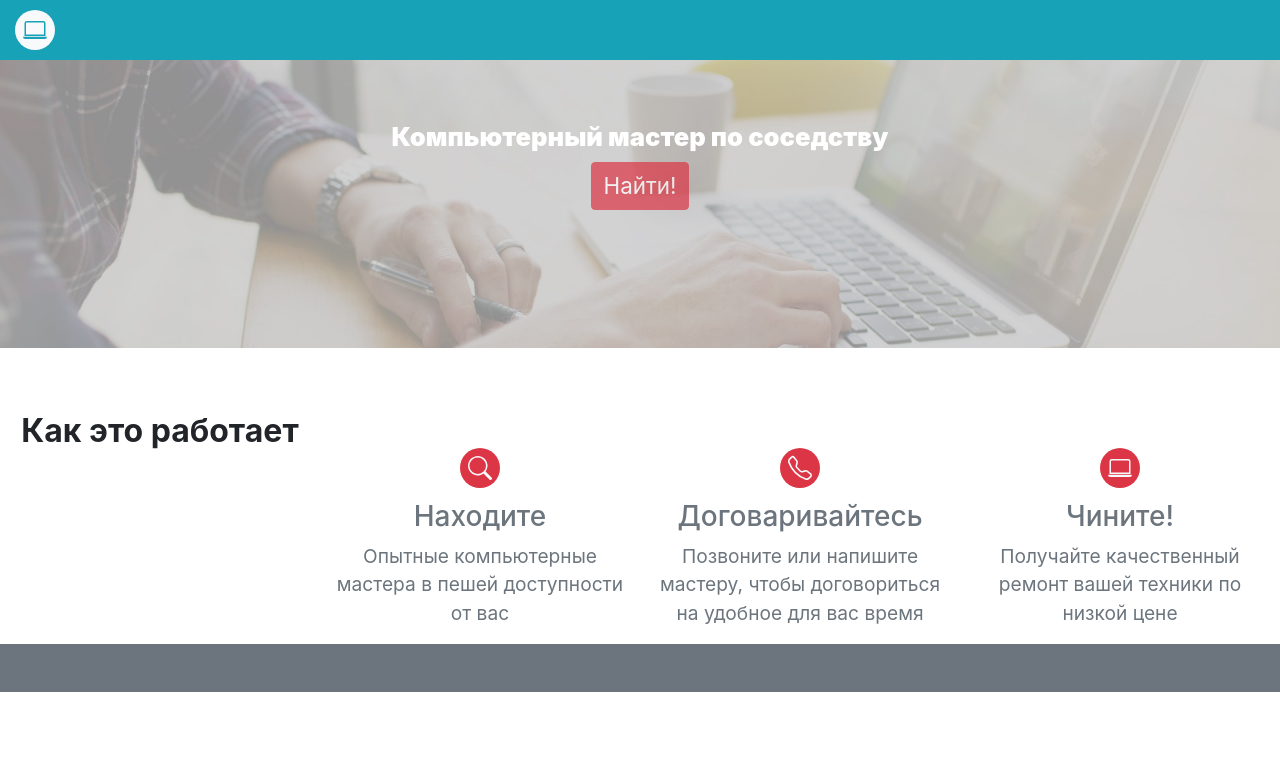
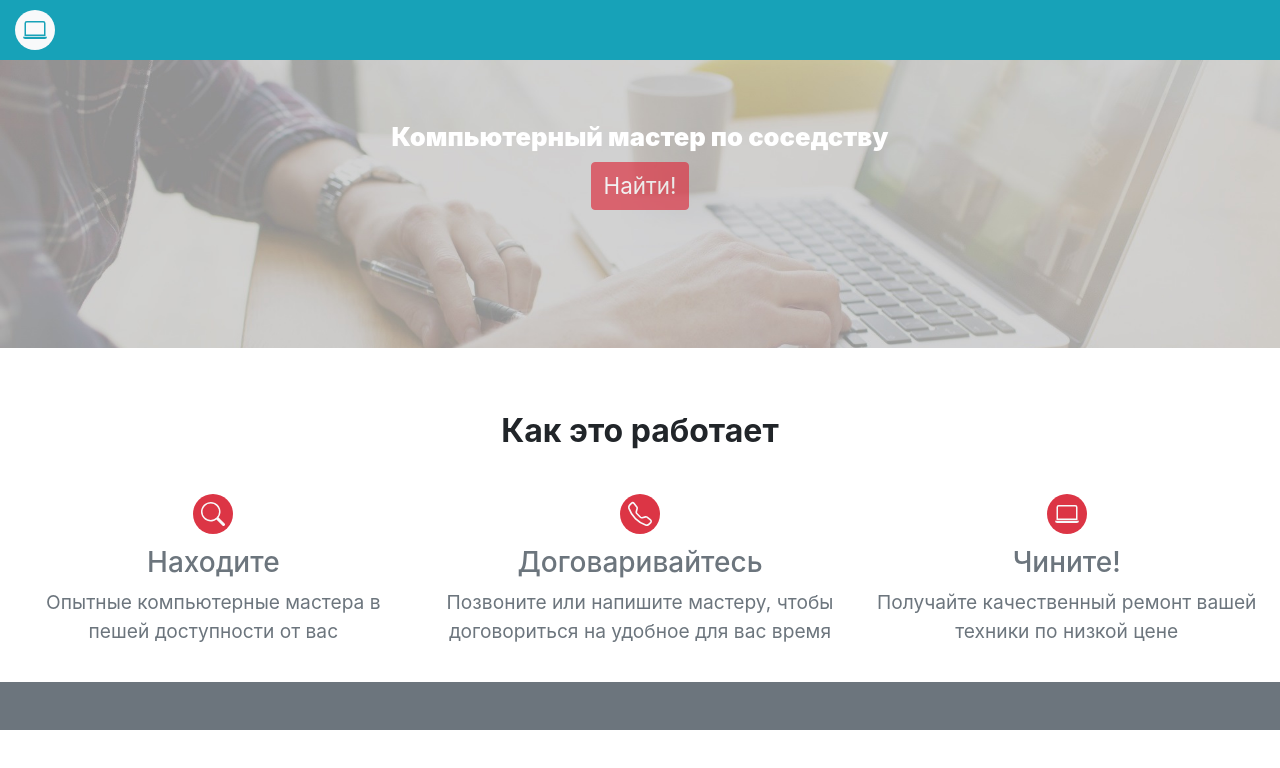
Before and after one commit to commandercool/tech-watch, a Vue app: page / in a window 1280 px wide. Shown: the top 768 px of the page. Built offline with nearby package versions, Linux system fonts and the light colour scheme.

Commit message:
Fix desktop layout

```diff
--- a/src/components/Footer.vue
+++ b/src/components/Footer.vue
@@ -1,5 +1,5 @@
 <template>
-    <div>
+    <div style="margin-top: 20px">
         <b-row>
             <b-col id="footer">
 
--- a/src/pages/HomePage.vue
+++ b/src/pages/HomePage.vue
@@ -12,7 +12,7 @@
             </b-col>
         </b-row>
         <b-row style="text-align:center; margin-top: 4rem">
-            <b-col sm>
+            <b-col lg="12">
                 <h2 style="font-weight: bolder; text-align: center">Как это работает</h2>
             </b-col>
             <b-col sm style="margin-top: 2rem">
```
